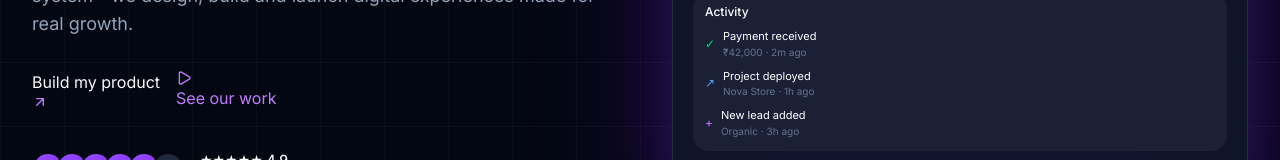
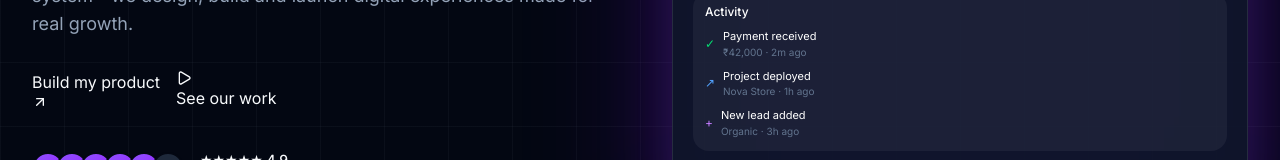
Before and after one commit to ayushnarware/DigiAyuDh, a React (Vite) app: page / in a window 1280 px wide. Shown: the part 578-738 px from the top of the page. Built offline with nearby package versions, Linux system fonts and the light colour scheme; no server answers.

Commit message:
feat: update hero section button styles and text size
Updated button styles in hero section, added text size and color changes to brand button, removed unused arrow icon style.

Co-authored-by: Ayush Narware <152053797+ayushnarware@users.noreply.github.com>

```diff
--- a/src/features/public/components/hero-section.tsx
+++ b/src/features/public/components/hero-section.tsx
@@ -52,15 +52,15 @@ export function HeroSection() {
               transition={{ duration: 0.6, delay: 0.2 }}
               className="mt-8 flex flex-wrap items-center gap-4"
             >
-              <Button variant="brand" size="lg" asChild >
+              <Button variant="brand" size="lg" asChild className='text-sm text-purple-400 hover:text-purple-300'>
                 <a href="#work">
                   Build my product
-                  <ArrowUpRight className="size-4 text-sm text-purple-400 hover:text-purple-300" />
+                  <ArrowUpRight className="size-4" />
                 </a>
               </Button>
               <Button variant="outline" size="lg" asChild>
-                <a href="#work" className='text-purple-400 hover:text-purple-300'>
-                  <Play className="size-4 text-sm " />
+                <a href="#work">
+                  <Play className="size-4" />
                   See our work
                 </a>
               </Button>
```
